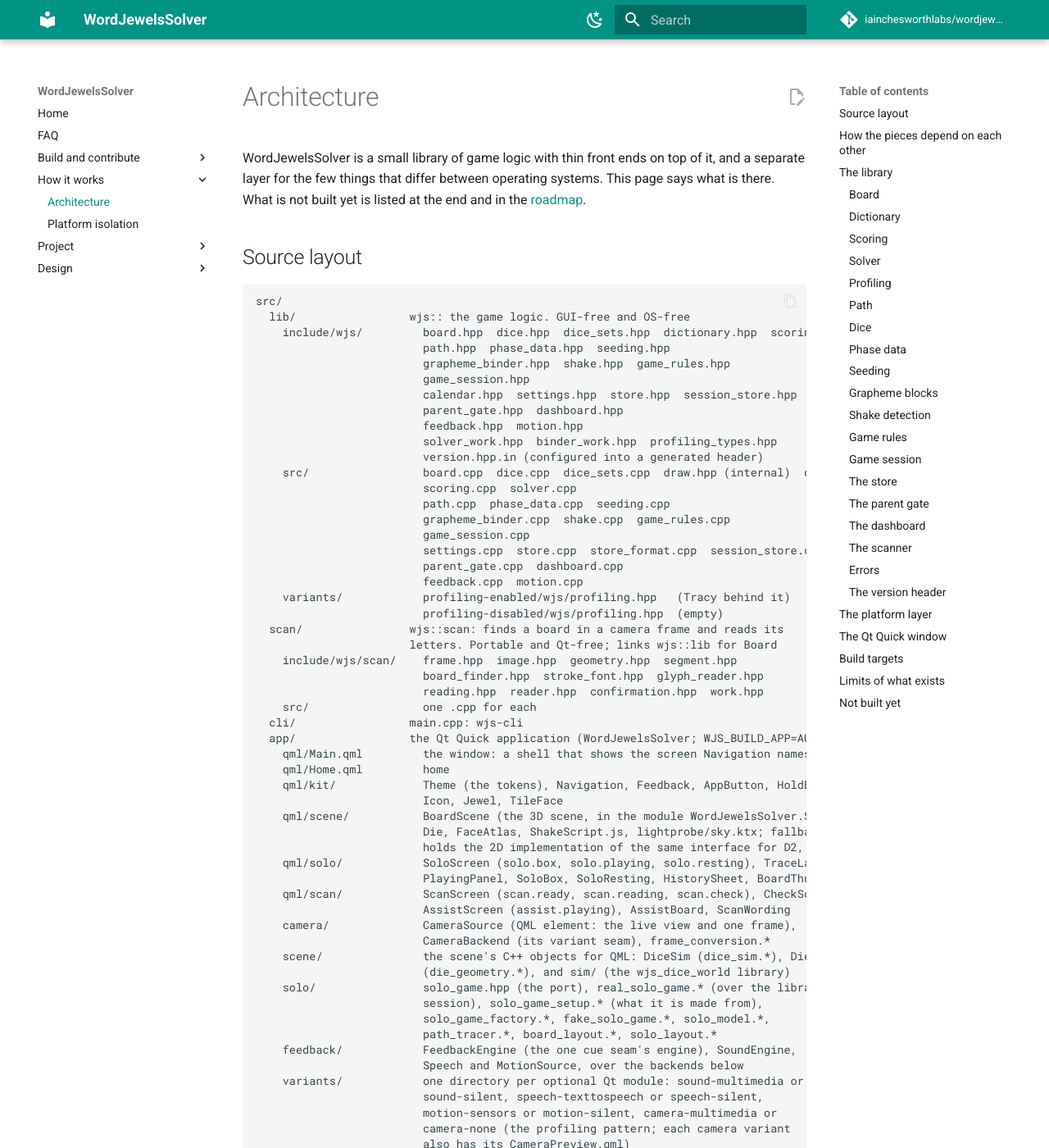
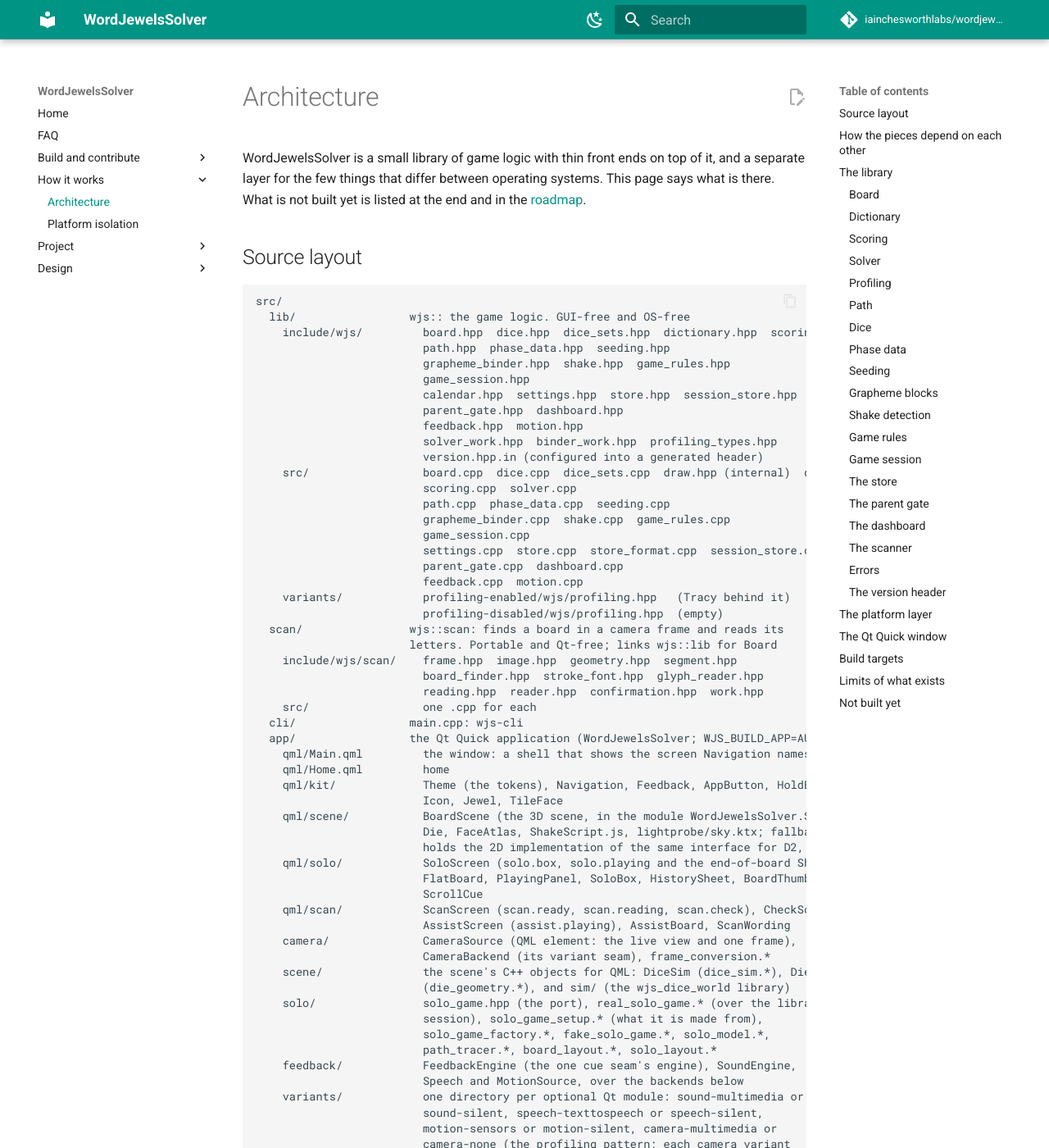
Before and after one commit to iainchesworthlabs/snapandspell, an MkDocs documentation site: the page built from docs/architecture.md, in a window 1280 px wide and 1400 px high. Shown: the whole window at 82% size. Built offline with MkDocs 1.6.1 and Material for MkDocs 9.7.7, drawn with Linux system fonts in a browser that asks for light colours; comment, search, counter and statistics services are not loaded; some of the changed text lies outside the part shown.

Commit message:
Rebuild the Solo Play screens on the kit: panel, box, summary and boards sheet
Playing panel: the words card (heading, counts, the clock, whole 48 dp rows that
are keyboard stops, a list role and a scroll handle) over one action zone - the
word in hand or the hint's words on a line of reserved height, Show me a start,
Finish board, and Clear and Done in an ActionBar - on one 64 and 96 dp ladder,
labels wrapping instead of truncating. Tall windows put the actions beside the
words, so the card is never a sliver at 900x1200. The empty state sits in the
list's own place, so the word in hand cannot land on it.

Box: the board size is a segmented row of four 64 dp targets, Shake is fixed at
the foot and the panel stays, quiet, while the box shakes. How it works is a
list of real items. The lid stands over the tray's rim and never over a
compartment, so a 6x6 shows six rows. SegmentedChoice takes an optional name per
option so a numeral reads as 3 by 3 board.

The end of a board is the kit Sheet over the whole window: one scrim rule, the
20 px radius, a title, Play again and Home the same size. A cleared board waits
for a choice. SoloResting was never reachable (both buttons of the cleared card
called celebrated() and again() in one tick, and Theme.clearedHold was unused)
and the summary is the end of a board a child sees, with stars and points a
resting screen must not show, so it is deleted with the old TraceLayer, which
nothing used. A game brought back on resting shows the cleared board under the
same sheet.

The boards sheet opens over Home, not inside the box, with a title, a caption
per board (size and words) and an empty state in words.

Lint allow-list for the Solo files is down to the board's letters. Adds Solo Play
to the size matrix and tests for each of the above.

```diff
--- a/docs/architecture.md
+++ b/docs/architecture.md
@@ -44,8 +44,9 @@
     qml/scene/           BoardScene (the 3D scene, in the module WordJewelsSolver.Scene),
                          Die, FaceAtlas, ShakeScript.js, lightprobe/sky.ktx; fallback/
                          holds the 2D implementation of the same interface for D2, not built
-    qml/solo/            SoloScreen (solo.box, solo.playing, solo.resting), TraceLayer,
-                         PlayingPanel, SoloBox, SoloResting, HistorySheet, BoardThumb
+    qml/solo/            SoloScreen (solo.box, solo.playing and the end-of-board Sheet),
+                         FlatBoard, PlayingPanel, SoloBox, HistorySheet, BoardThumb,
+                         ScrollCue
     qml/scan/            ScanScreen (scan.ready, scan.reading, scan.check), CheckScreen,
                          AssistScreen (assist.playing), AssistBoard, ScanWording
     camera/              CameraSource (QML element: the live view and one frame),
```
Also changed, not shown: docs/profiling.md (+1 -1 lines), 18 other files.
